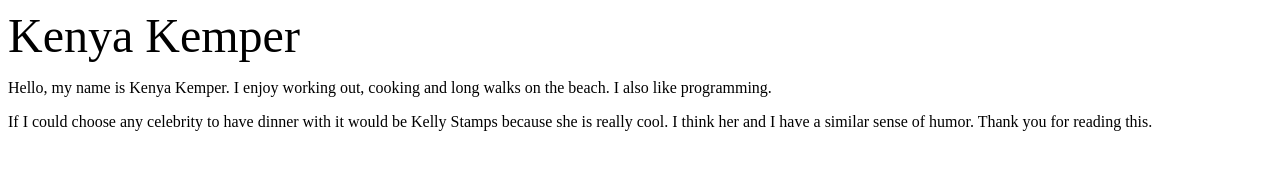
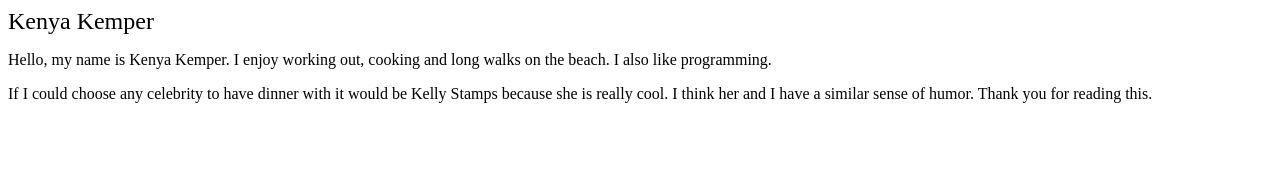
Before and after one commit to kkemper21/kkemper.github.io, a plain HTML site: page index.html in a window 1280 px wide. Drawn offline with Linux system fonts and the light colour scheme.

Commit message:
Update index.html

```diff
--- a/index.html
+++ b/index.html
@@ -9,7 +9,7 @@
 </head>
 
 <body>
-  <font size = "7"> Kenya Kemper</font>
+  <font size = "5"> Kenya Kemper</font>
 
     <p>
         Hello, my name is Kenya Kemper. I enjoy working out, cooking and long walks on the
```
